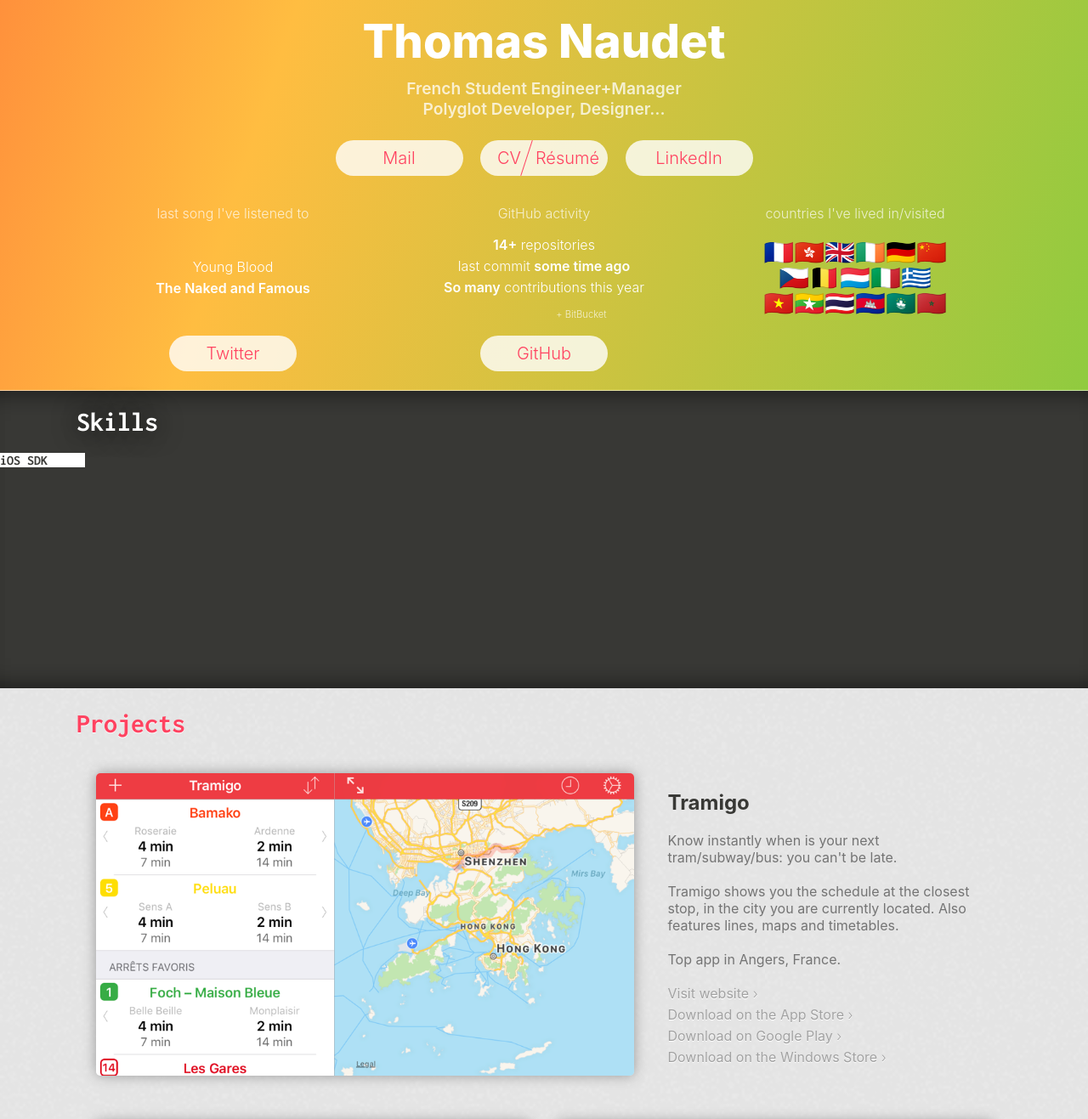
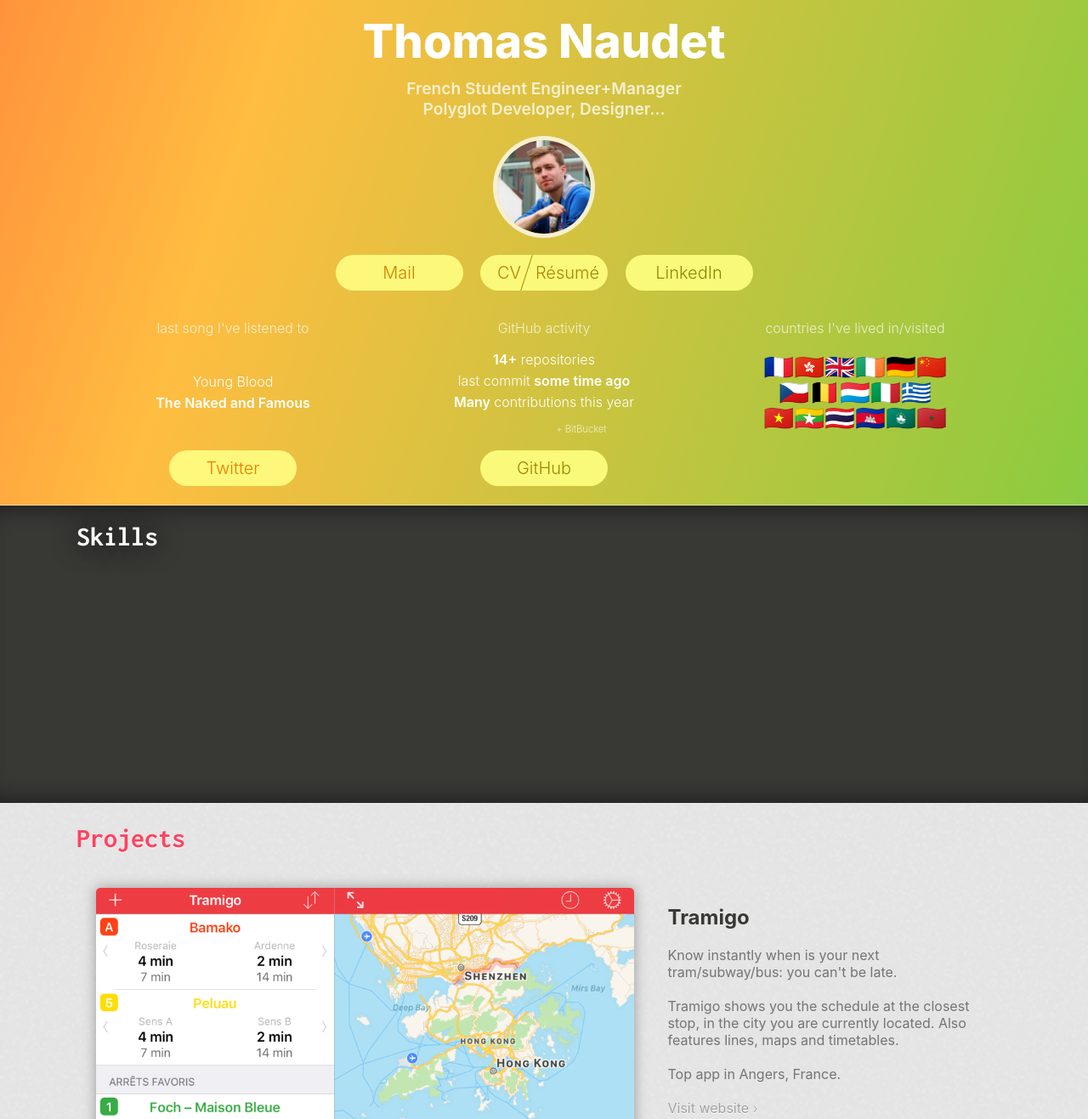
Before and after one commit to Tomn94/Personal-Website, a PHP site: page / in a window 1280 px wide. Shown: the top 1317 px of the page at 85% size. Run offline with PHP 8.4, Linux system fonts and the light colour scheme; data that the repository does not hold is empty.

Commit message:
+ Credit my partners
+ My avatar
~ New theme for buttons & header fixes
~ Portail & DigiSheep heights match again

```diff
--- a/data.php
+++ b/data.php
@@ -60,12 +60,14 @@ $PROJECTS =
         ["title"   => "ESEOmega.fr",
          "details" => "Dynamic website for my Students’ Union.<br>&nbsp;<br>Fetches data from the Students’ Union API.",
          "imgs"    => ["img/projects/eseomega.png"],
-         "links"   => [["Visit website", "http://eseomega.fr"]]],
+         "links"   => [["Visit website", "http://eseomega.fr"],
+                       ["With Alexis Louis", "https://github.com/wimacod"]]],
 
         ["title"   => "Blue Moon 2016",
          "details" => "Website to promote and sell tickets for our event welcoming 2,700 students.<br>Featured Kavinsky, Jay Style, Natty Rico, and Dustycloud.",
          "imgs"    => ["img/projects/bluemoon.mp4"],
-         "links"   => [["Visit website", "http://bluemoon.eseomega.fr"]]]
+         "links"   => [["Visit website", "http://bluemoon.eseomega.fr"],
+                       ["With Sonasi Katoa", "https://github.com/Snooze986"]]]
     ],
 
     [
@@ -73,10 +75,12 @@ $PROJECTS =
          "details" => "Provides an API for all the services in Students’ Union iOS and Android apps.<br>&nbsp;<br>Moreover, the Portal allows associations with their IDs to deliver news, notifications, to send to mailing lists, to edit API data based on level access, and to manage the meal/tickets-ordering systems.<br>&nbsp;<br>A TV with a Raspberry Pi is connected to the Portail to show orders in the kitchen.",
          "imgs"    => ["img/projects/portail.png"],
          "links"   => [["Visit website", "http://portail.eseomega.fr"],
-                       ["View on GitHub", "https://github.com/Tomn94/Portail-Vie-Asso-ESEO"]]],
+                       ["View on GitHub", "https://github.com/Tomn94/Portail-Vie-Asso-ESEO"],
+                       ["With Sonasi Katoa", "https://github.com/Snooze986"],
+                       ["With François Leparoux", "https://github.com/rascafr"]]],
 
         ["title"   => "DigiSheep",
-         "details" => "System to sell/buy tickets (including online), and then scan to grant access on-site.<br>Includes a website to manage data and check stats.<br>&nbsp;<br>Used to manage one event with 2,700 participants.<br>&nbsp;<br>Tied to BDE ESEO API and the Portal.",
+         "details" => "System to sell/buy tickets (including online), and then scan to grant access on-site.<br>&nbsp;<br>Includes a website to manage data and check stats.<br>&nbsp;<br>Used to manage one event with 2,700 participants.<br>&nbsp;<br>Tied to BDE ESEO API and the Portal.",
          "imgs"    => ["img/projects/digisheep.png", "img/projects/digisheep2.png"],
          "links"   => [["Visit website", "http://portail.eseomega.fr"],
                        ["Download on the App Store", "https://itunes.apple.com/app/apple-store/id1084746837?pt=104224803&ct=Site%20perso&mt=8"],
@@ -88,7 +92,7 @@ $PROJECTS =
          "details" => "App that made us, ESEOmega, win the 2015 Students’ Union Election.<br>Includes members, events, information, videos, maps, a QR code-scanning game…",
          "imgs"    => ["img/projects/campaignapp.jpg"],
          "links"   => [["View on GitHub", "https://github.com/Tomn94/Campagne-ESEOmega"],
-                       ["Photograph © François Leparoux", "https://github.com/rascafr"]]],
+                       ["Android &amp; Photo ©&nbsp;François&nbsp;Leparoux", "https://github.com/rascafr"]]],
 
         ["title"   => "Campaign website",
          "details" => "Website and API accompanying the app.<br>You should have seen the parallax effect and the opening animation!",
@@ -106,9 +110,9 @@ $PROJECTS =
         ["title"   => "@tomn_ebooks<br>@tomn_music",
          "details" => "Me, as a Twitter bot, mixing my tweets.<br>&nbsp;<br>The other account gathers some of my songs playing.",
          "imgs"    => ["img/projects/ebooks.png"],
-         "links"   => [["View @tomn_ebooks on Twitter", "https://twitter.com/tomn_ebooks"],
-                       ["View @tomn_ebooks on GitHub", "https://github.com/Tomn94/ebooks_example"],
-                       ["View @tomn_music on Twitter", "https://twitter.com/tomn_music"],],
+         "links"   => [["View @tomn_ebooks on&nbsp;Twitter", "https://twitter.com/tomn_ebooks"],
+                       ["View @tomn_ebooks on&nbsp;GitHub", "https://github.com/Tomn94/ebooks_example"],
+                       ["View @tomn_music on&nbsp;Twitter", "https://twitter.com/tomn_music"],],
          "inline"  => true],
 
         ["title"   => "Music Tweet",
--- a/gh-contributions.php
+++ b/gh-contributions.php
@@ -7,4 +7,4 @@ preg_match("/([0-9]+) contributions/i", $res, $match);
 if (count($match) > 1)
     echo strip_tags(htmlspecialchars($match[1]));
 else
-    echo "So many";
+    echo "Many";
--- a/index.php
+++ b/index.php
@@ -40,6 +40,7 @@
       <header>
           <h1>Thomas Naudet</h1>
           <h2 class="altTitleColor"><?=nl2br($DESCRIPTION)?></h2>
+          <div id="avatar">&nbsp;</div>
 
           <nav>
               <a class="button" href="mailto:t%6d%6E%73%74%75%64%69%6Fs%40%68%6ft%6d%61%69%6C%2e%66%72">Mail</a>
@@ -65,15 +66,17 @@
                   <td data-th="<?=$HEADER_TABLE_HEADERS[1]?>">
                       <span id="gh-repos">14+</span> repositories<br>
                       last commit <span id="gh-commit-time">some time ago</span><br>
-                      <span id="gh-contributions">So many</span> contributions this year<br>
+                      <span id="gh-contributions">Many</span> contributions this year<br>
 
                       <span class="gitnote">+ BitBucket</span>
 
-                      <div class="hiddenButtons">
+                      <div class="hiddenButtons" id="gitHubHiddenButtons">
                           <?=$HEADER_BUTTONS[1]."\n"?>
                       </div>
                   </td>
-                  <td data-th="<?$HEADER_TABLE_HEADERS[2]?>" class="flags"><?=nl2br($COUNTRIES)?></td>
+                  <td data-th="<?=$HEADER_TABLE_HEADERS[2]?>" class="flags">
+                      <?=nl2br($COUNTRIES)?>
+                  </td>
               </tr>
               <tr class="standardButtons">
                   <td><?=$HEADER_BUTTONS[0]?></td>
@@ -86,7 +89,9 @@
       <section id="skills">
           <h1>Skills</h1>
 
-          <div>iOS SDK</div>
+          <canvas id="skillsCanvas">
+            Your browser does not support canvas.
+          </canvas>
       </section>
 
       <section id="projects">
--- a/style/style.css
+++ b/style/style.css
@@ -79,6 +79,19 @@ header nav {
     margin: 20px 0px;
 }
 
+header #avatar {
+    height: 110px;
+    width: 110px;
+    margin: 20px auto -5px auto;
+    background: url('../img/avatar.jpg') no-repeat;
+    background-size: cover;
+    background-position: center center;
+    background-clip: content-box;
+    border-radius: 65px;
+    border: 5px solid rgba(255, 255, 255, 0.75);
+/*     box-shadow: inset 0px -10px 8px white; */
+}
+
 /* BUTTONS */
 
 .button {
@@ -91,8 +104,9 @@ header nav {
     top: 0;
     border: none;
     border-radius: 30px;
-    background: rgba(255, 255, 255, 0.8);
-    color: #FF4260;
+    background: rgba(255, 255, 255, 0.9);
+    color: black;
+    mix-blend-mode: overlay;
     font-size: 1.25em;
     text-decoration: none;
     cursor: pointer;
@@ -100,13 +114,15 @@ header nav {
     -moz-user-select: none;
     -ms-user-select: none;
     user-select: none;
-    transition: 0.2s all ease-in-out;
+    transition: top 0.2s ease-in-out, background 0.2s ease-in-out, box-shadow 0.2s ease-in-out;
 }
 
 .button:hover {
-    top: -4px;
+    top: -6px;
     box-shadow: 0px 1px 8px white;
     background: white;
+    color: #FF4260;
+    mix-blend-mode: initial;
 }
 
 .button:active {
@@ -121,9 +137,12 @@ header nav {
     width: 1px;
     position: absolute;
     top: -1px;
+    background: black;
+    transform: rotate(18deg);
+}
+
+.button:hover .slash {
     background: #FF4260;
-    transform: rotate(18deg);
-    transition: 0.2s background ease-in-out;
 }
 
 .button:active .slash {
@@ -166,13 +185,7 @@ header td, th {
     height: 350px;
     background-color: #383835;
     box-shadow: inset 0 30px 30px -30px rgba(0,0,0,0.6), inset 0 -30px 30px -30px rgba(0,0,0,0.6);
-}
-
-#skills div {
-    font-family: 'SFMono-Regular', 'SF Mono', 'Inconsolata', 'Lucida Console', Monaco, monospace;
-    color: #383835;
-    background: white;
-    max-width: 100px;
+    position: relative;
 }
 
 #skills h1, #projects, #paint {
@@ -191,6 +204,12 @@ header td, th {
 #skills h1 {
     color: white;
     text-shadow: 0px 0px 30px black;
+    position: relative;
+}
+
+#skillsCanvas {
+    position: absolute;
+    top: 0;
 }
 
 
@@ -285,7 +304,8 @@ header td, th {
 }
 
 
-/* Misc */
+/* MISC */
+
 #paint table {
     margin-top: -30px;
     vertical-align: middle;
@@ -295,6 +315,7 @@ header td, th {
 #paint h1 {
     font-size: 1.5em;
     padding-top: 35px;
+    padding-left: 15px;
 }
 
 #paint #gallery {
@@ -349,8 +370,17 @@ footer {
         display: block;
     }
 
+    header #gitHubHiddenButtons a {
+        position: relative;
+        top: -6px;
+    }
+
     header .standardButtons {
         display: none;
+    }
+
+    .gitnote {
+        top: 0px;
     }
 
     .stayInline {
@@ -379,6 +409,6 @@ footer {
     }
 
     #paint img {
-        left: 0;
+        left: 15px;
     }
 }
```
Also changed, not shown: img/projects/portail.png.
